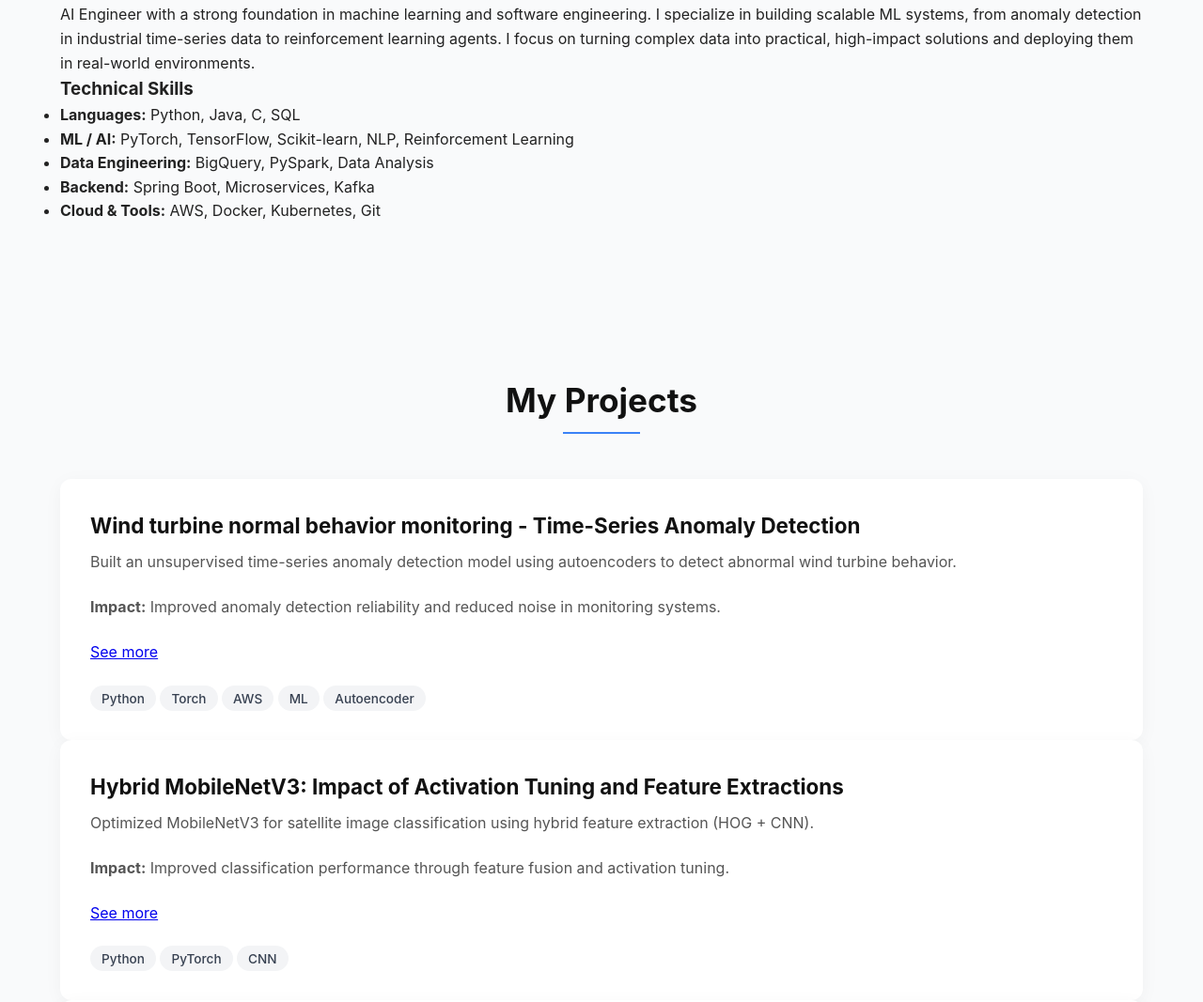
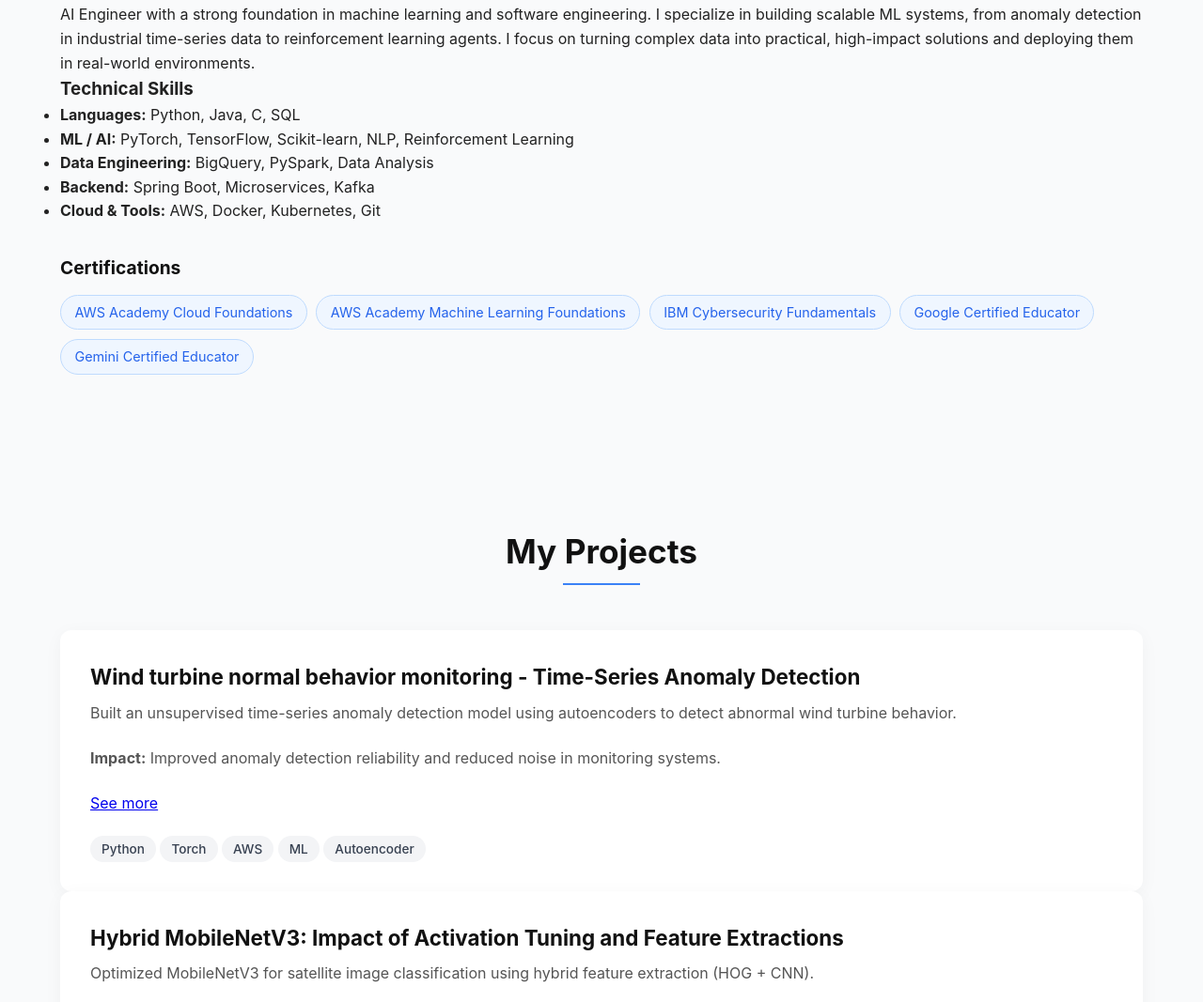
Before and after one commit to BuiHoangTu/myself, a plain HTML site: page index.html in a window 1280 px wide. Shown: the part 989-2056 px from the top of the page at 94% size. Drawn offline with Linux system fonts and the light colour scheme.

Commit message:
add cert

```diff
--- a/index.html
+++ b/index.html
@@ -68,6 +68,17 @@
                         <li><strong>Data Engineering:</strong> BigQuery, PySpark, Data Analysis</li>
                         <li><strong>Backend:</strong> Spring Boot, Microservices, Kafka</li>
                         <li><strong>Cloud & Tools:</strong> AWS, Docker, Kubernetes, Git</li>
+                    </ul>
+                </div>
+
+                <div class="certifications">
+                    <h3>Certifications</h3>
+                    <ul>
+                        <li><a href="https://www.credly.com/badges/17d8fadf-cef3-4957-a339-66ebca65b08a/public_url" target="_blank">AWS Academy Cloud Foundations</a></li>
+                        <li><a href="https://www.credly.com/badges/9d980c93-a0d8-4b0c-9a1a-81db599cbbed/public_url" target="_blank">AWS Academy Machine Learning Foundations</a></li>
+                        <li><a href="https://www.credly.com/badges/38a38d82-400f-453f-a78b-250b21287217/public_url" target="_blank">IBM Cybersecurity Fundamentals</a></li>
+                        <li><a href="https://api.accredible.com/v1/auth/invite?code=41e263692476bf9bfdcd&credential_id=b2537340-b43c-4c6a-929a-12de7d6e355b&url=https%3A%2F%2Fedu.google.accredible.com%2Fb2537340-b43c-4c6a-929a-12de7d6e355b&ident=e5d7c803-74c8-407f-b1e2-7681d2b15354" target="_blank">Google Certified Educator</a></li>
+                        <li><a href="https://api.accredible.com/v1/auth/invite?code=d6736f58007a55b4dbdd&credential_id=a547f88e-369e-4780-8110-c424586cbc8e&url=https%3A%2F%2Fedu.google.accredible.com%2Fa547f88e-369e-4780-8110-c424586cbc8e&ident=e5d7c803-74c8-407f-b1e2-7681d2b15354" target="_blank">Gemini Certified Educator</a></li>
                     </ul>
                 </div>
             </div>
--- a/styles.css
+++ b/styles.css
@@ -149,6 +149,43 @@ section {
     font-size: 1rem;
     color: #6b7280;
     margin-top: 1rem;
+}
+
+/* ========== CONTACT INFO ========== */
+
+/* ========== CERTIFICATIONS ========== */
+.certifications {
+    margin-top: 2rem;
+}
+
+.certifications h3 {
+    font-size: 1.2rem;
+    margin-bottom: 0.8rem;
+    color: #111;
+}
+
+.certifications ul {
+    list-style: none;
+    display: flex;
+    flex-wrap: wrap;
+    gap: 0.6rem;
+}
+
+.certifications li a {
+    display: inline-block;
+    padding: 0.4rem 0.9rem;
+    background: #eff6ff;
+    color: #2563eb;
+    border: 1px solid #bfdbfe;
+    border-radius: 999px;
+    font-size: 0.9rem;
+    text-decoration: none;
+    transition: background 0.2s, color 0.2s;
+}
+
+.certifications li a:hover {
+    background: #3b82f6;
+    color: #fff;
 }
 
 /* ========== CONTACT INFO ========== */
```
